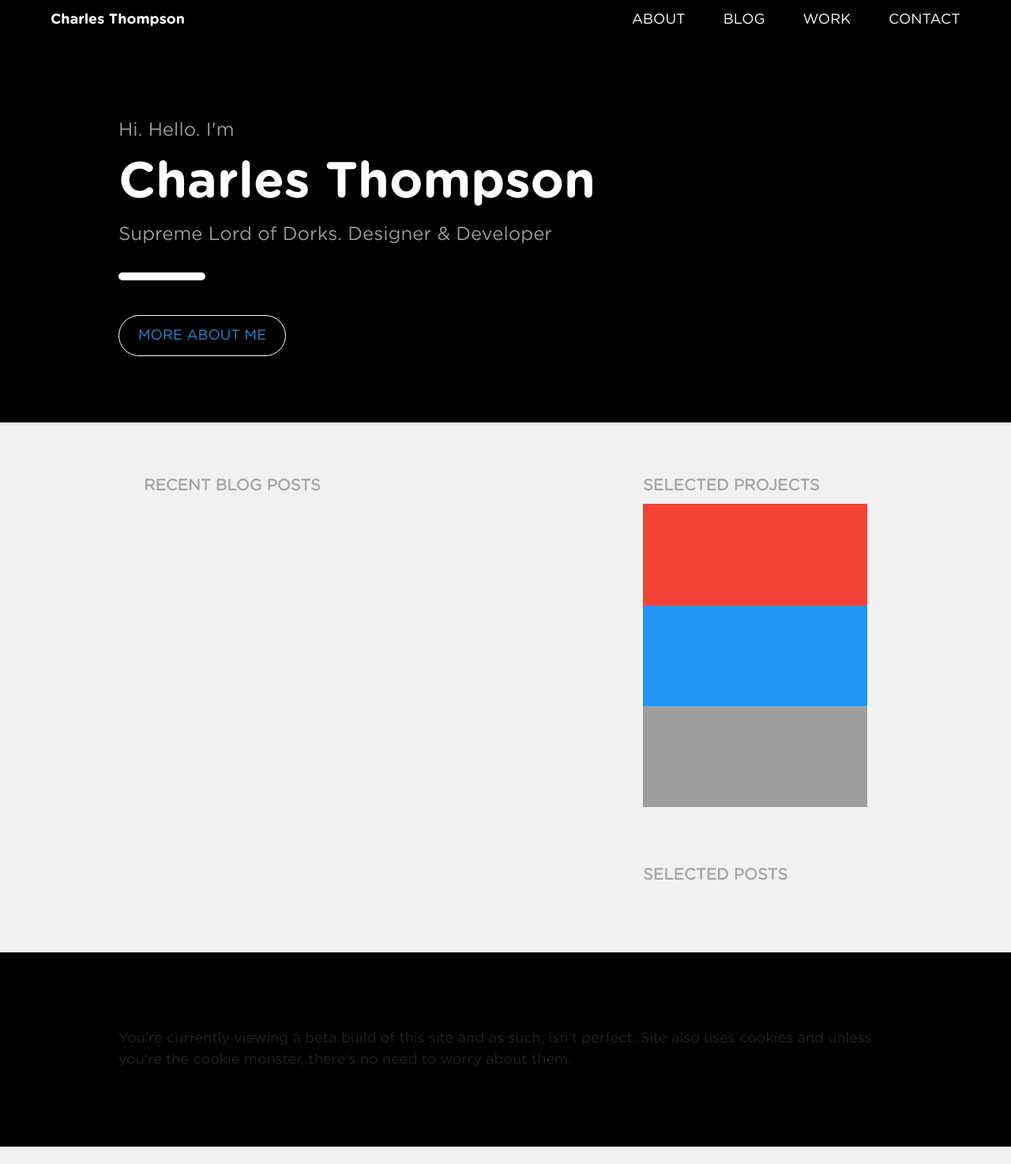
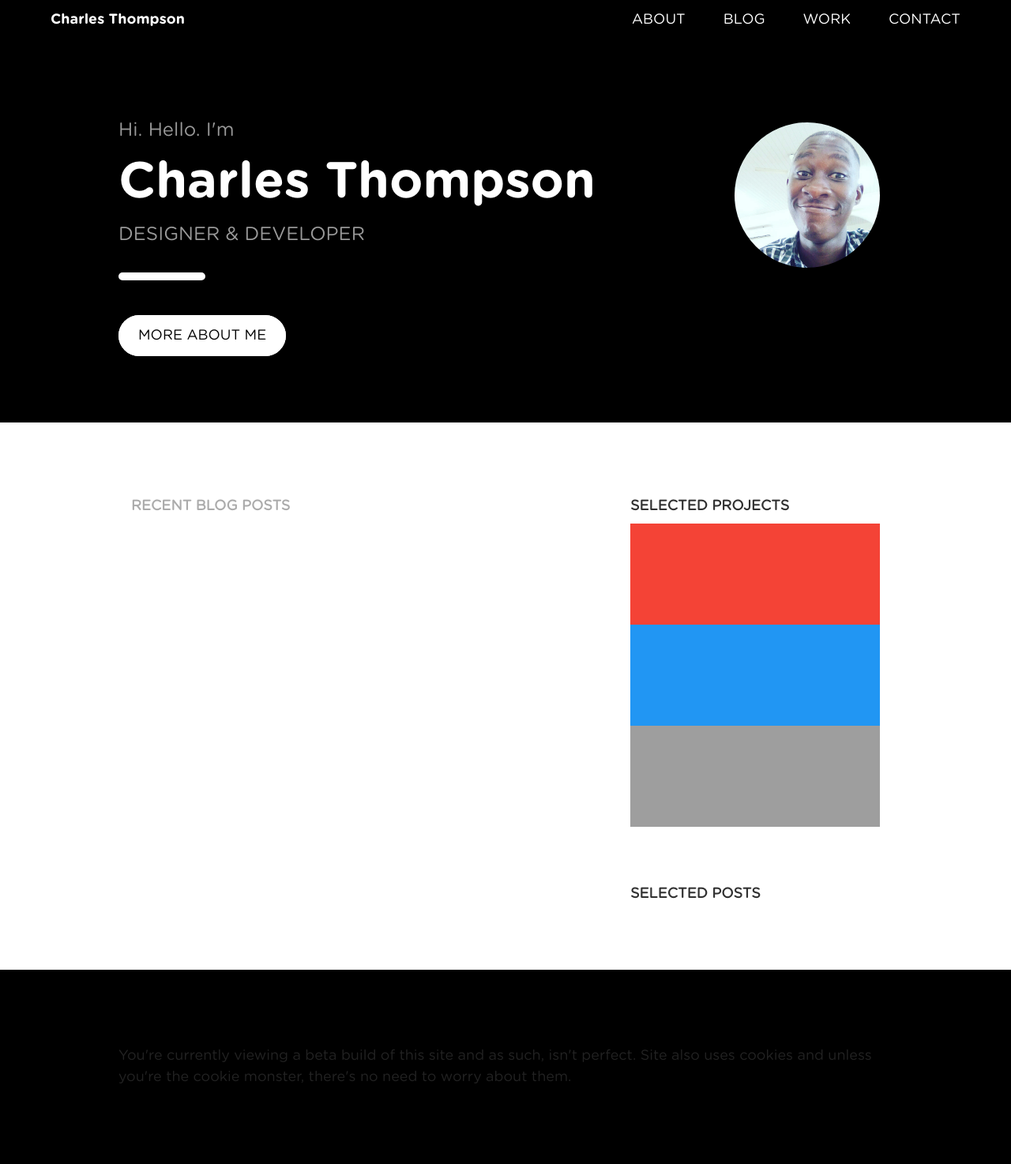
Before and after one commit to cpkthompson/cpkthompson.github.io, a Django app: page / in a window 1280 px wide. Shown: the whole page at 79% size. Run offline with Django 3.2, Linux system fonts and the light colour scheme; data that the repository does not hold is empty; some libraries are stand-ins or nearby versions.

Commit message:
small improvements

```diff
--- a/blog/templates/blog/blog.html
+++ b/blog/templates/blog/blog.html
@@ -13,9 +13,8 @@
 
 
     <div class="w3-content w3-container w3-padding-32">
-        <div class="w3-twothird w3-padding-16 w3-padding">
-
-            <h6 class="w3-text-grey w3-opacity gothambold" style="text-transform: uppercase">Blog Posts</h6>
+        <div class="w3-twothird w3-padding-16">
+            <h6 class="w3-text-grey w3-opacity w3-large" style="text-transform: uppercase">Blog Posts</h6>
             {% for blog_post in blog_posts %}
                 <h2><a href="{{ blog_post.get_absolute_url }}" class="gothambold">{{ blog_post.post_title }}</a></h2>
                 <p>{{ blog_post.post_publish|date }}</p>
--- a/frontend/templates/base.html
+++ b/frontend/templates/base.html
@@ -47,13 +47,9 @@
     </style>
 </head>
 
-<body class="w3-light-grey">
-
-
-
+<body>
 {% block content %}
 {% endblock %}
-
 
 <script>
     // Used to toggle the menu on small screens when clicking on the menu button
--- a/frontend/templates/frontend/index.html
+++ b/frontend/templates/frontend/index.html
@@ -5,34 +5,38 @@
 
     <header class="w3-black w3-padding w3-padding-64">
         <div class="w3-content w3-padding-32">
+
+            <img class="w3-circle w3-right w3-padding w3-hide-medium w3-hide-large" style="height: 100px" src="{% static 'images/profile.jpg' %}">
+            <img class="w3-circle w3-right w3-padding w3-hide-small" style="height: 200px" src="{% static 'images/profile.jpg' %}">
             <div class="w3-xlarge w3-opacity">Hi. Hello. I'm</div>
             <div class="w3-jumbo gothambold w3-hide-small w3-text-white" >Charles Thompson</div>
             <h1 class="gothambold w3-hide-large w3-hide-medium w3-text-white" >Charles Thompson</h1>
-            <div class="w3-xlarge w3-opacity w3-margin-bottom">Supreme Lord of Dorks. Designer & Developer</div>
+            <div class="w3-xlarge w3-opacity w3-margin-bottom" style="text-transform: uppercase">Designer & Developer</div>
             <hr style="width:100px;border:5px solid white;padding: 0px" class="w3-round-large">
             <br>
-            <a href="/about" class="w3-hover-red w3-large w3-border w3-border-white w3-padding-large w3-padding-16 w3-round-xxlarge" style="text-transform: uppercase">More about me</a>
+            <a href="/about" class="w3-hover-black w3-large w3-border w3-border-white w3-padding-large w3-padding-16 w3-round-xxlarge w3-white" style="text-transform: uppercase">More about me</a>
         </div>
     </header>
+    <br>
 
     <div class="w3-content w3-container w3-padding-32">
-        <div class="w3-twothird w3-padding-16 w3-padding">
-            <h6 class="w3-text-grey w3-opacity" style="text-transform: uppercase">Recent Blog Posts</h6>
+        <div class="w3-twothird w3-padding-16">
+            <h6 class="w3-text-grey w3-opacity w3-large" style="text-transform: uppercase">Recent Blog Posts</h6>
             {% if blog_posts %}
                 {% for blog_post in blog_posts %}
                     <h2><a href="{{ blog_post.get_absolute_url }}" class="gothambold">{{ blog_post.post_title }}</a></h2>
-                    <p class="w3-opacity">{{ blog_post.post_publish|timesince }}</p>
+                    <p class="w3-opacity">{{ blog_post.post_publish|timesince }} ago</p>
                     <p>{{ blog_post.post_body|truncatewords:20 }}</p>
                     <br>
                 {% endfor %}
-                <a href="/blog" class="w3-btn w3-black w3-padding-large">More blog posts</a>
+                <a href="/blog" class="w3-border-black w3-black w3-padding-large w3-round-xxlarge w3-hover-white w3-border">More blog posts</a>
             {% else %}
                 <br>
             {% endif %}
 
         </div>
-        <div class="w3-third w3-padding-16 w3-padding">
-            <h6 class="w3-text-grey w3-opacity" style="text-transform: uppercase">Selected Projects</h6>
+        <div class="w3-third w3-padding-16">
+            <h6 class="w3-large" style="text-transform: uppercase">Selected Projects</h6>
             <div class="w3-padding-64 w3-red w3-padding-large">
             </div>
             <div class="w3-padding-64 w3-blue w3-padding-large">
@@ -40,7 +44,7 @@
             <div class="w3-padding-64 w3-grey w3-padding-large">
             </div>
             <br><br>
-            <h6 class="w3-text-grey w3-opacity" style="text-transform: uppercase">Selected Posts</h6>
+            <h6 class="w3-large" style="text-transform: uppercase">Selected Posts</h6>
             {% if blog_posts %}
                 {% for blog_post in blog_posts %}
                     <h6><a href="{{ blog_post.get_absolute_url }}">{{ blog_post.post_title }}</a></h6>
@@ -48,10 +52,6 @@
             {% else %}
                 <br>
             {% endif %}
-
-
-
-
         </div>
     </div>
 
--- a/frontend/templates/frontend/partials/navigation.html
+++ b/frontend/templates/frontend/partials/navigation.html
@@ -2,30 +2,30 @@
 
 <div class="w3-bar w3-black w3-card-2 w3-large">
     <div style="max-width: 1200px; margin: auto;">
-        <a class="w3-bar-item w3-button w3-hide-medium w3-hide-large w3-right w3-padding-large w3-hover-red w3-large w3-black"
+        <a class="w3-bar-item w3-button w3-hide-medium w3-hide-large w3-right w3-padding-large w3-hover-white w3-large w3-black"
            href="javascript:void(0);" onclick="myFunction()" title="Toggle Navigation Menu"><i
                 class="fa fa-bars"></i></a>
 
-        <span class="w3-left gothambold"><a href="/" class="w3-bar-item w3-button w3-padding-large w3-hover-red">
+        <span class="w3-left gothambold"><a href="/" class="w3-bar-item w3-button w3-padding-large w3-hover-white">
                 Charles Thompson
             </a></span>
 
-        <span class="w3-right" style="text-transform: uppercase"><a href="/about" class="w3-bar-item  w3-button w3-hide-small w3-padding-large  w3-hover-red">
+        <span class="w3-right" style="text-transform: uppercase"><a href="/about" class="w3-bar-item  w3-button w3-hide-small w3-padding-large  w3-hover-white">
                 About
             </a>
-            <a href="/blog" class="w3-bar-item w3-button w3-hide-small w3-padding-large w3-hover-red">
+            <a href="/blog" class="w3-bar-item w3-button w3-hide-small w3-padding-large w3-hover-white">
                 Blog
             </a>
-            <a href="#" class="w3-bar-item w3-button w3-hide-small w3-padding-large w3-hover-red">
+            <a href="#" class="w3-bar-item w3-button w3-hide-small w3-padding-large w3-hover-white">
                 Work
             </a>
-            <a href="/contact" class="w3-bar-item  w3-button w3-hide-small w3-padding-large w3-hover-red">
+            <a href="/contact" class="w3-bar-item  w3-button w3-hide-small w3-padding-large w3-hover-white">
                 Contact
             </a>
 
             {% if request.user.is_staff %}
 
-                <a href="/admin" class="w3-bar-item  w3-button w3-hide-small w3-padding-large w3-hover-red">
+                <a href="/admin" class="w3-bar-item  w3-button w3-hide-small w3-padding-large w3-hover-white">
                 Admin
                 </a>
             {% endif %}
@@ -35,9 +35,9 @@
 </div>
 <!-- Navbar on small screens -->
 <div id="navDemo" class="w3-bar-block w3-black w3-hide w3-hide-large w3-hide-medium w3-large" style="text-transform: uppercase">
-    <a href="/about" class="w3-bar-item w3-button w3-padding-large w3-hover-red">About</a>
-    <a href="/blog" class="w3-bar-item w3-button w3-padding-large w3-hover-red">Blog</a>
-    <a href="#" class="w3-bar-item w3-button w3-padding-large w3-hover-red">Work</a>
-    <a href="/contact" class="w3-bar-item w3-button w3-padding-large w3-hover-red">Contact</a>
-    {% if request.user.is_staff %}<a href="/admin" class="w3-bar-item w3-button w3-padding-large w3-hover-red">Admin</a>{% endif %}
+    <a href="/about" class="w3-bar-item w3-button w3-padding-large w3-hover-white">About</a>
+    <a href="/blog" class="w3-bar-item w3-button w3-padding-large w3-hover-white">Blog</a>
+    <a href="#" class="w3-bar-item w3-button w3-padding-large w3-hover-white">Work</a>
+    <a href="/contact" class="w3-bar-item w3-button w3-padding-large w3-hover-white">Contact</a>
+    {% if request.user.is_staff %}<a href="/admin" class="w3-bar-item w3-button w3-padding-large w3-hover-white">Admin</a>{% endif %}
 </div>
```
Also changed, not shown: frontend/static/images/profile.jpg (added).
